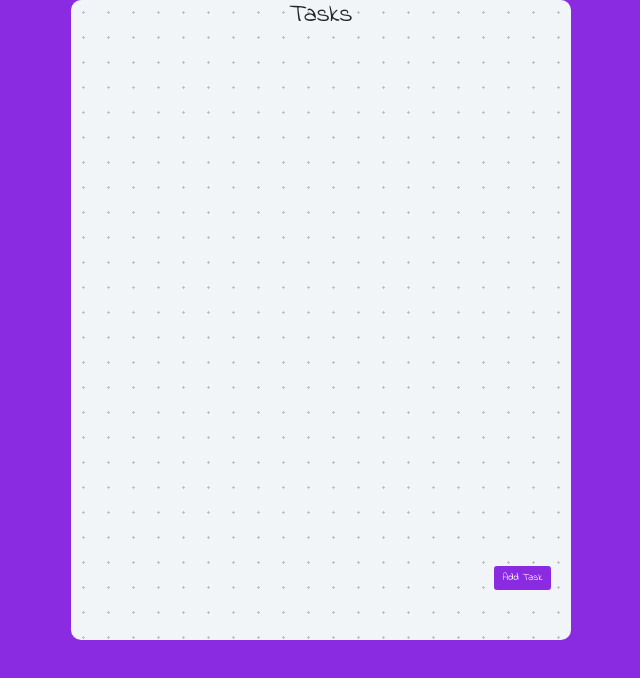
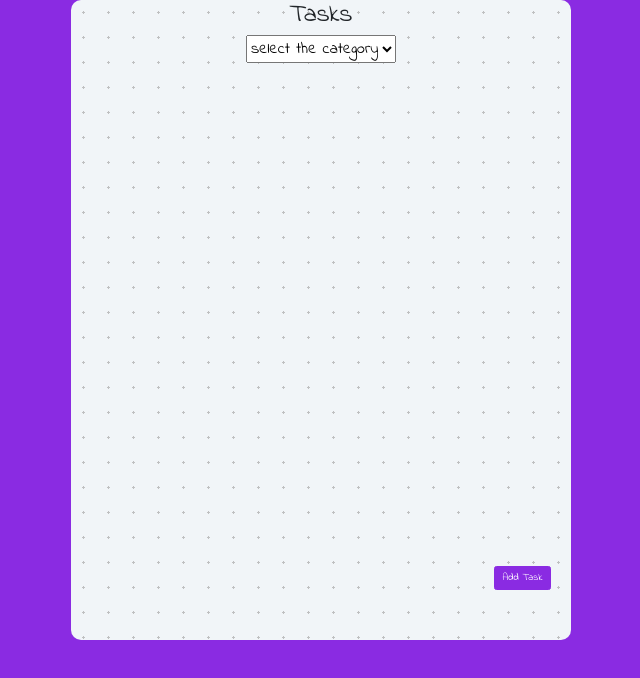
Before and after one commit to ThiruNithish28/TODO-1, a React (Vite) app: page / in a window 1280 px wide. Shown: the top 678 px of the page, without its empty margins (319-959 px from the left). Built offline with nearby package versions, Linux system fonts and the light colour scheme.

Commit message:
add filter features and update package.json

```diff
--- a/package.json
+++ b/package.json
@@ -7,9 +7,7 @@
     "dev": "vite",
     "build": "vite build",
     "lint": "eslint .",
-    "preview": "vite preview",
-    "predeploy": "npm run build",
-    "deploy": "gh-pages -d dist"
+    "preview": "vite preview"
   },
   "dependencies": {
     "@fortawesome/free-brands-svg-icons": "^6.6.0",
--- a/src/App.jsx
+++ b/src/App.jsx
@@ -1,11 +1,11 @@
 import { useState } from "react";
-import Nav from "./componets/Nav";
 import Form from "./componets/Form";
 import TaskBox from "./componets/TaskBox";
 
 function App() {
   const [isFormShow, setIsFormShow] = new useState(false);
   const [editTaskId, setEditTaskId] = new useState(null);
+  const [filter, setFilter] = new useState("");
 
   // toogle for form
   const showForm = () => {
@@ -53,9 +53,24 @@ function App() {
     setIsFormShow(false);
   };
 
+  const filterByCatorgy=(e)=>{
+    console.log(e.target.value);
+    setFilter(e.target.value);
+  }
   return (
     <div className="task-container">
       <h1>Tasks</h1>
+
+      <div className="filter">
+        <select name="filterOption" id="filterOption" onChange={filterByCatorgy}>
+          <option value="">select the category</option>
+          {
+            [...new Set(task.map(t=> t.category))].map(catorgy=>
+              <option key={catorgy} value={catorgy}>{catorgy}</option>
+            )
+          }
+        </select>
+      </div>
 
       {isFormShow ? (
         <Form
@@ -67,10 +82,11 @@ function App() {
         />
       ) : (
         <ul className="taskList d-flex flex-column">
-          {task.map((task) => (
-            <li>
+        {task
+          .filter((t) => filter === "" || t.category === filter)
+          .map((task) => (
+            <li key={task.id}>
               <TaskBox
-                key={task.id}
                 task={task}
                 onDelete={deleteTask}
                 onCompleted={taskCompleted}
@@ -78,7 +94,7 @@ function App() {
               />
             </li>
           ))}
-        </ul>
+      </ul>
       )}
 
       {!isFormShow ? (
--- a/vite.config.js
+++ b/vite.config.js
@@ -3,7 +3,7 @@ import react from '@vitejs/plugin-react'
 
 // https://vitejs.dev/config/
 export default defineConfig({
-   base:'/TODO-1/',
+
   plugins: [react()]
 
 })
```
